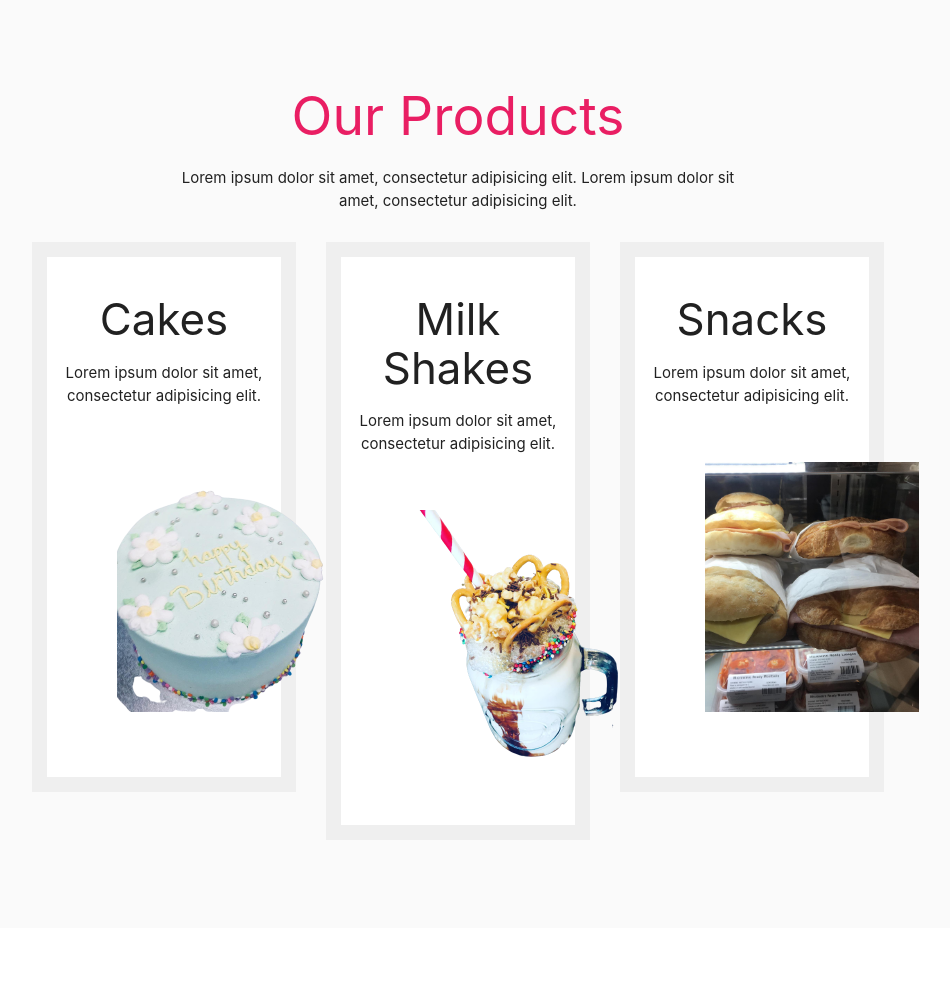
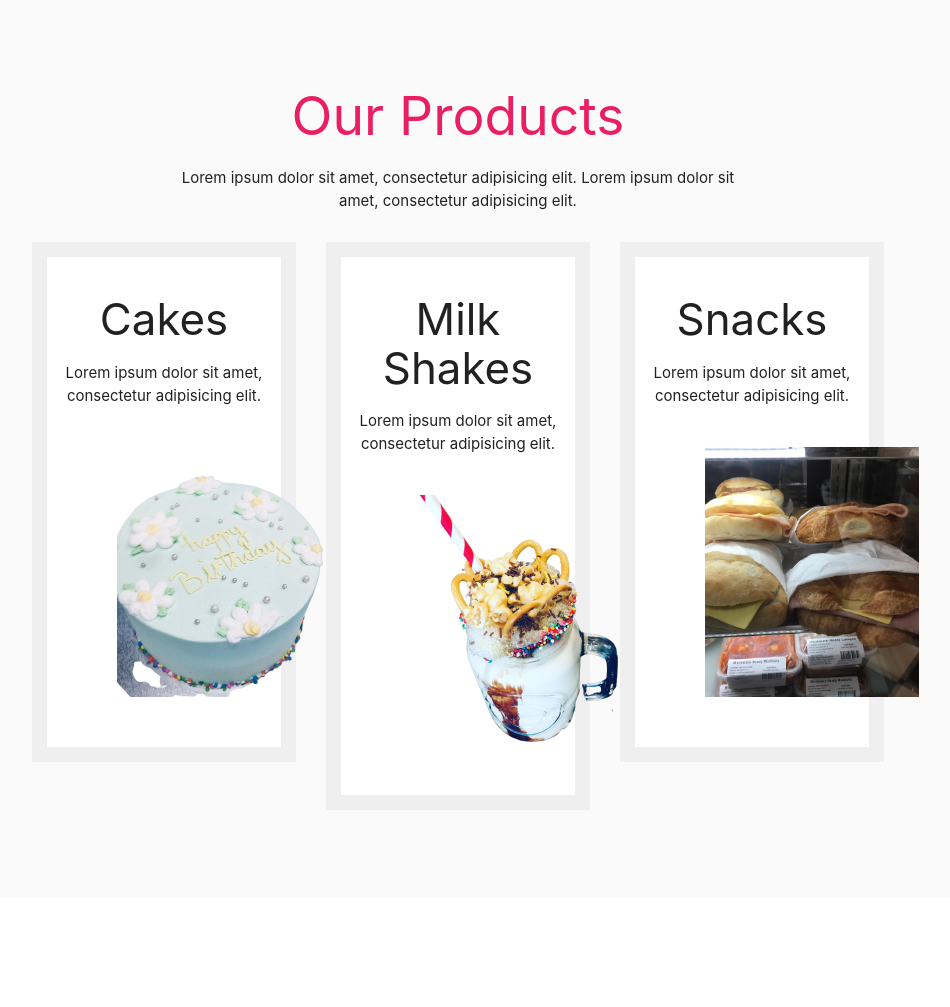
Before and after one commit to ndmichael/cakecasa, a Django app: page / in a window 1280 px wide. Shown: the part 705-1712 px from the top of the page, without its empty margins (182-1132 px from the left). Run offline with Django 3.2, Linux system fonts and the light colour scheme.

Commit message:
updated main css

```diff
--- a/casa/static/casa/css/main.css
+++ b/casa/static/casa/css/main.css
@@ -32,5 +32,5 @@
 }
 
 #offer .cake-span {
-    padding: 40px 0;
+    padding: 25px 0;
 }
```
